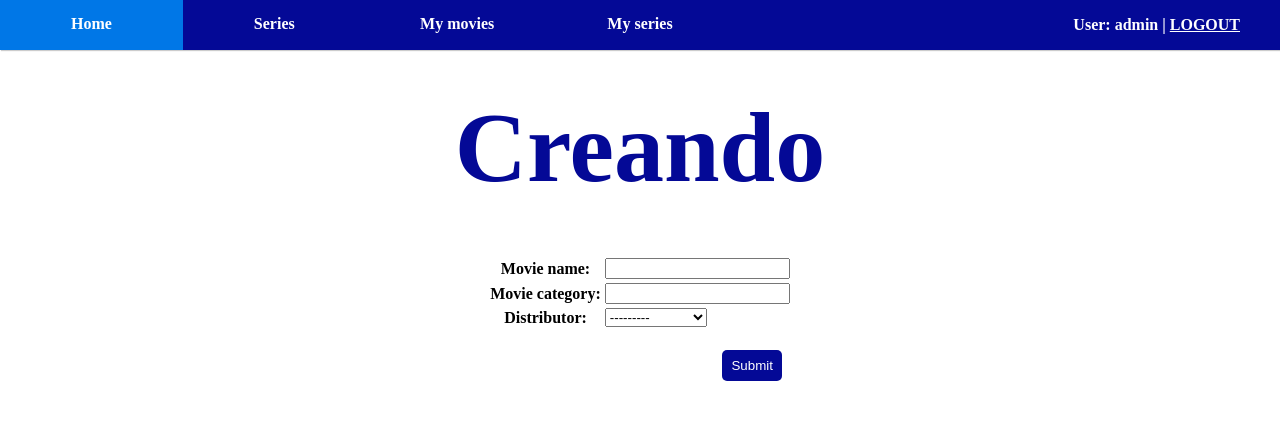
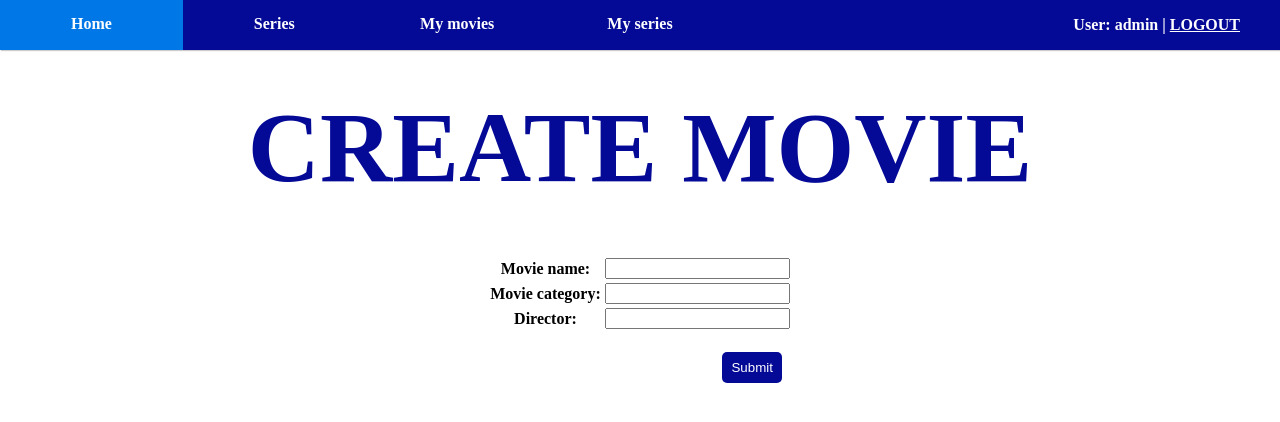
Before and after one commit to alejandroclavera/project_web2, a Django app: page /fakefilmsweb/movie/create in a window 1280 px wide. Shown: the top 422 px of the page. Run offline with Django 3.2, Linux system fonts and the light colour scheme; a user stored in the database is signed in; data comes from the database, SQL or seed files in the repository; some libraries are stand-ins or nearby versions.

Commit message:
update model Movie and remove Distributor model, can add series episodes in template, implement titles in form

```diff
--- a/fakefilmsweb/admin.py
+++ b/fakefilmsweb/admin.py
@@ -2,7 +2,6 @@ from django.contrib import admin
 from .models import *
 
 # Register your models here.
-admin.site.register(Distributor)
 admin.site.register(Movie)
 admin.site.register(Serie)
 admin.site.register(Episode)
--- a/fakefilmsweb/forms.py
+++ b/fakefilmsweb/forms.py
@@ -14,4 +14,4 @@ class SerieForm(ModelForm):
 class EpisodeForm(ModelForm):
     class Meta:
         model = Episode
-        exclude = ('user','date')
+        exclude = ('serie','user','date')
--- a/fakefilmsweb/models.py
+++ b/fakefilmsweb/models.py
@@ -3,18 +3,11 @@ from django.contrib.auth.models import User
 from django.urls import reverse
 from datetime import date
 
-# Model Distributor
-class Distributor(models.Model):
-    distributor_name = models.CharField(max_length=30)
-
-    def __str__(self):
-        return self.distributor_name
-
 # Model Movie
 class Movie(models.Model):
     movie_name= models.CharField(max_length=30)
     movie_category= models.CharField(max_length=50)
-    distributor = models.ForeignKey(Distributor, on_delete=models.CASCADE)
+    director = models.CharField(max_length=30)
     user = models.ForeignKey(User, default=1, on_delete=models.CASCADE)
 
     def __str__(self):
--- a/fakefilmsweb/templates/fakefilmsweb/form.html
+++ b/fakefilmsweb/templates/fakefilmsweb/form.html
@@ -1,11 +1,12 @@
 {% extends "fakefilmsweb/base.html" %}
 {% load static %}
+{}
 {% block head %}
 <script src="{% static "js/autocompleteMovies.js" %}"></script>
 {% endblock %}
 {% block content %}
     <div class="center">
-        <h1 class="title">Creando</h1>
+        <h1 class="title">{{ TITLE }}</h1>
       <form style="padding: 20px;"method="post" enctype="multipart/form-data" action="">
         {% csrf_token %}
         <table>
--- a/fakefilmsweb/templates/fakefilmsweb/info_movie.html
+++ b/fakefilmsweb/templates/fakefilmsweb/info_movie.html
@@ -15,8 +15,8 @@
                 <td>{{movie.movie_category}}</td>
             </tr>
             <tr>
-                <td><b>Distribuidor</b></td>
-                <td>{{movie.distributor}}</td>
+                <td><b>Director</b></td>
+                <td>{{movie.director}}</td>
             </tr>
         </table>
         <div class="interaction-container">
--- a/fakefilmsweb/templates/fakefilmsweb/info_serie.html
+++ b/fakefilmsweb/templates/fakefilmsweb/info_serie.html
@@ -9,9 +9,10 @@
 </h1>
 <ul>
     <li>{{serie.category}}</li>
-    <li>{{movie.distributor}}</li>
+    <li>{{serie.distributor}}</li>
 </ul>
 {% if user.is_authenticated and user == serie.user %}
+    <a class="action-button" href="{% url 'fakefilmsweb:episode_create' serie.id %}">add episode</a>
     <a class="action-button" href="{% url 'fakefilmsweb:serie_edit' serie.id %}">edit</a>
     <a class="action-button" href="{% url 'fakefilmsweb:serie_delete' serie.id %}">remove</a>
     {% endif %}
--- a/fakefilmsweb/views.py
+++ b/fakefilmsweb/views.py
@@ -24,6 +24,11 @@ class CheckIsOwnerMixin(object):
 class LoginRequiredCheckIsOwnerUpdateView(LoginRequiredMixin, CheckIsOwnerMixin, UpdateView):
     template_name = 'fakefilmsweb/form.html'
 
+    def get_context_data(self, **kwargs):
+        context = super(LoginRequiredCheckIsOwnerUpdateView, self).get_context_data(**kwargs)
+        context['TITLE'] = 'EDIT'
+        return context
+
 # Aplication Views
 
 # Movies Views
@@ -35,6 +40,11 @@ class CreateMovie(LoginRequiredMixin, CreateView):
     def form_valid(self, form):
         form.instance.user = self.request.user
         return super(CreateMovie, self).form_valid(form)
+
+    def get_context_data(self, **kwargs):
+        context = super(CreateMovie, self).get_context_data(**kwargs)
+        context['TITLE'] = 'CREATE MOVIE'
+        return context
 
 class InfoMovie(DetailView):
     model = Movie
@@ -54,6 +64,11 @@ class CreateSerie(LoginRequiredMixin, CreateView):
     def form_valid(self, form):
         form.instance.user = self.request.user
         return super(CreateSerie, self).form_valid(form)
+
+    def get_context_data(self, **kwargs):
+        context = super(CreateSerie, self).get_context_data(**kwargs)
+        context['TITLE'] = 'CREATE SERIE'
+        return context
 
 class InfoSerie(DetailView):
     model = Serie
@@ -93,6 +108,11 @@ class CreateEpisode(LoginRequiredMixin, CreateView):
         form.instance.serie = Serie.objects.get(id=self.kwargs['pk'])
         return super(CreateEpisode, self).form_valid(form)
 
+    def get_context_data(self, **kwargs):
+        context = super(CreateEpisode, self).get_context_data(**kwargs)
+        context['TITLE'] = 'NEW EPISODE'
+        return context
+
 @login_required()
 def delete_episode(request, pkr, pk):
     episode = get_object_or_404(Episode, pk=pk)
```
Also changed, not shown: db.sqlite3, fakefilmsweb/migrations/0002_auto_20210519_1030.py (added), fakefilmsweb/migrations/0003_auto_20210519_1033.py (added).
